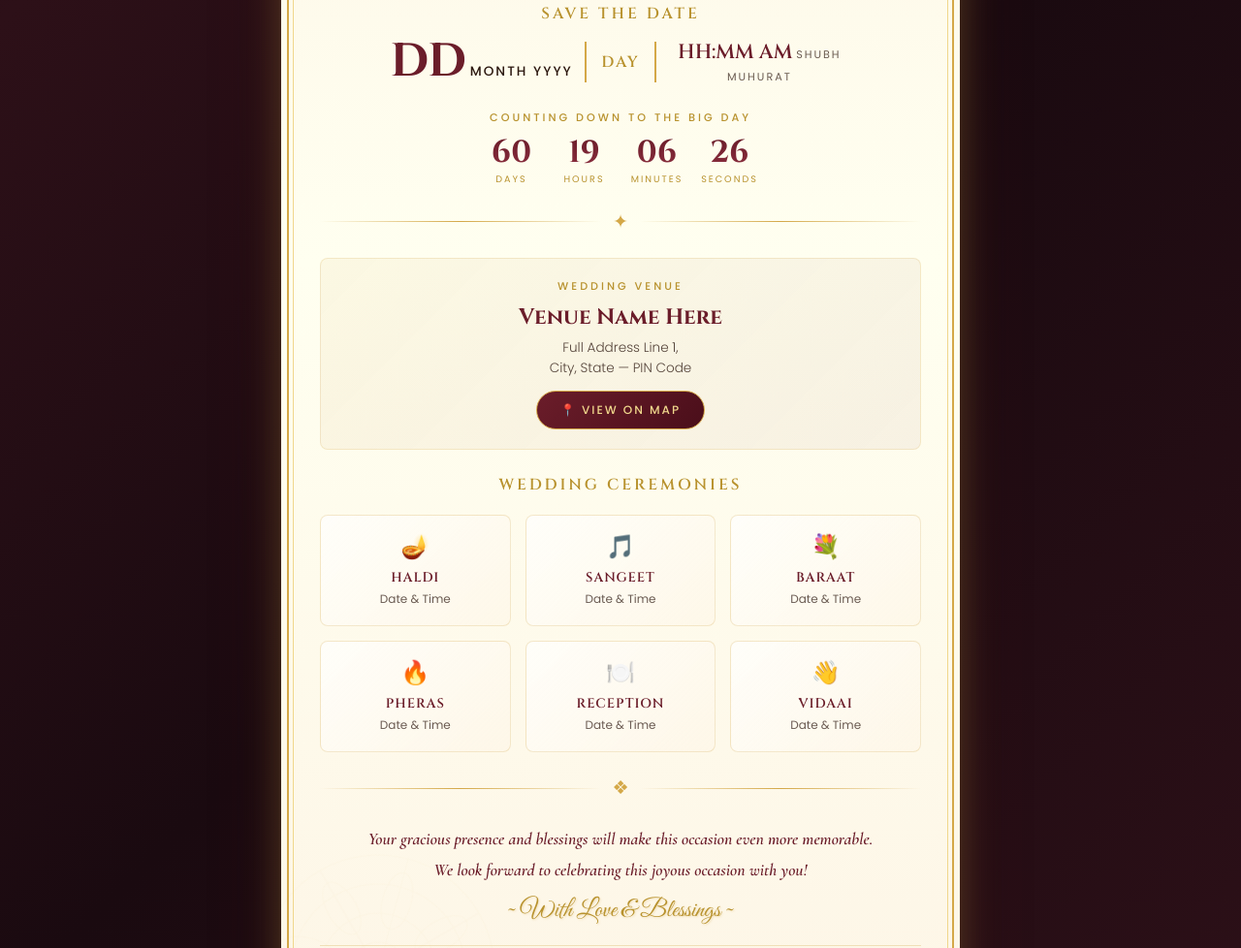
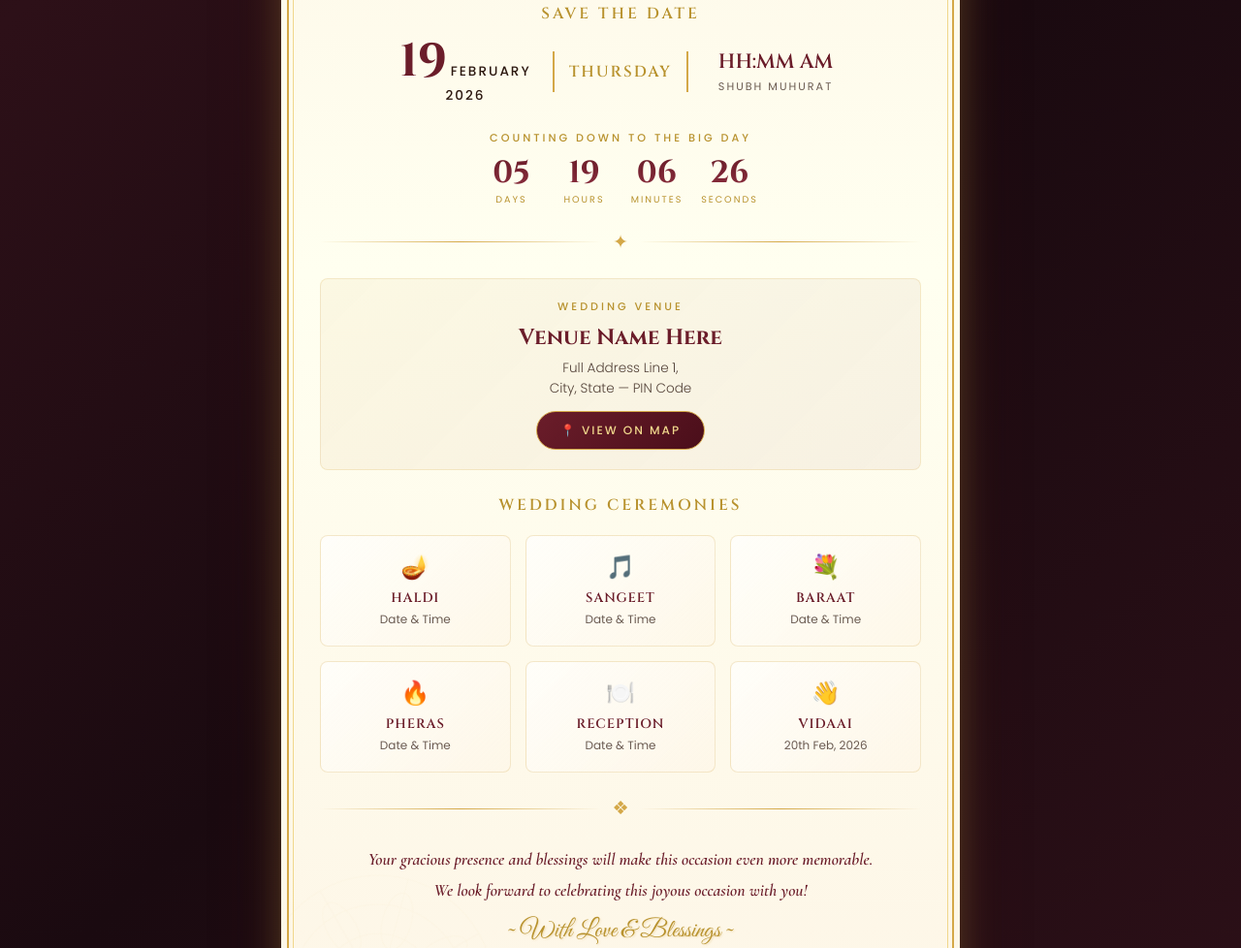
Before and after one commit to shivo1211/aditi-weds, a plain HTML site: page index.html in a window 1280 px wide. Shown: the part 998-1976 px from the top of the page at 97% size. Drawn offline with nearby package versions, Linux system fonts and the light colour scheme; a web font is replaced by a local one.

Commit message:
feat: Update event dates and timings in the wedding ceremony page.

```diff
--- a/index.html
+++ b/index.html
@@ -229,10 +229,10 @@
                 <p class="event-label" data-i18n="saveDate">Save the Date</p>
                 <div class="event-details-grid">
                     <div class="event-date">
-                        <span class="day">DD</span>
-                        <span class="month-year" data-i18n="monthYear">Month YYYY</span>
+                        <span class="day">19</span>
+                        <span class="month-year" data-i18n="monthYear">February 2026</span>
                     </div>
-                    <div class="event-day-name" data-i18n="dayName">Day</div>
+                    <div class="event-day-name" data-i18n="dayName">Thursday</div>
                     <div class="event-time">
                         <span class="time-text">HH:MM AM</span>
                         <span class="muhurat-label" data-i18n="muhurat">Shubh Muhurat</span>
@@ -314,7 +314,7 @@
                     <div class="timeline-event">
                         <span class="event-icon">👋</span>
                         <p class="event-name" data-i18n="vidaai">Vidaai</p>
-                        <p class="event-timing" data-i18n="eventTiming6">Date &amp; Time</p>
+                        <p class="event-timing" data-i18n="eventTiming6">20th Feb, 2026</p>
                     </div>
                 </div>
             </section>
--- a/script.js
+++ b/script.js
@@ -23,8 +23,8 @@ const translations = {
     brideParents: "Shri. Father's Name & Smt. Mother's Name",
     coupleIntro: 'Request the pleasure of your company at the wedding of',
     saveDate: 'Save the Date',
-    monthYear: 'Month YYYY',
-    dayName: 'Day',
+    monthYear: 'February 2026',
+    dayName: 'Thursday',
     muhurat: 'Shubh Muhurat',
     countdownLabel: 'Counting Down To The Big Day',
     days: 'Days',
@@ -46,7 +46,7 @@ const translations = {
     eventTiming3: 'Date & Time',
     eventTiming4: 'Date & Time',
     eventTiming5: 'Date & Time',
-    eventTiming6: 'Date & Time',
+    eventTiming6: '20th Feb, 2026',
     closingBlessing: '~ With Love & Blessings ~',
     rsvpText: 'For any queries, please contact',
   },
@@ -59,8 +59,8 @@ const translations = {
     brideParents: 'श्री. पिता का नाम एवं श्रीमती. माता का नाम',
     coupleIntro: 'आपको हमारे परिवार के शुभ विवाह समारोह में सादर आमंत्रित करते हैं',
     saveDate: 'तिथि सुरक्षित करें',
-    monthYear: 'माह वर्ष',
-    dayName: 'दिन',
+    monthYear: 'फरवरी 2026',
+    dayName: 'गुरुवार',
     muhurat: 'शुभ मुहूर्त',
     countdownLabel: 'शुभ दिन की उलटी गिनती',
     days: 'दिन',
@@ -82,7 +82,7 @@ const translations = {
     eventTiming3: 'तिथि एवं समय',
     eventTiming4: 'तिथि एवं समय',
     eventTiming5: 'तिथि एवं समय',
-    eventTiming6: 'तिथि एवं समय',
+    eventTiming6: '20 फरवरी, 2026',
     closingBlessing: '~ स्नेह एवं आशीर्वाद सहित ~',
     rsvpText: 'किसी भी जानकारी के लिए संपर्क करें',
   }
@@ -181,7 +181,7 @@ function initPetals() {
 /* ---- Countdown Timer ---- */
 function initCountdown() {
   // ⚠️ UPDATE THIS DATE to the actual wedding date
-  const weddingDate = new Date('2026-04-15T09:00:00').getTime();
+  const weddingDate = new Date('2026-02-19T09:00:00').getTime();
 
   const daysEl = document.getElementById('countDays');
   const hoursEl = document.getElementById('countHours');
```
